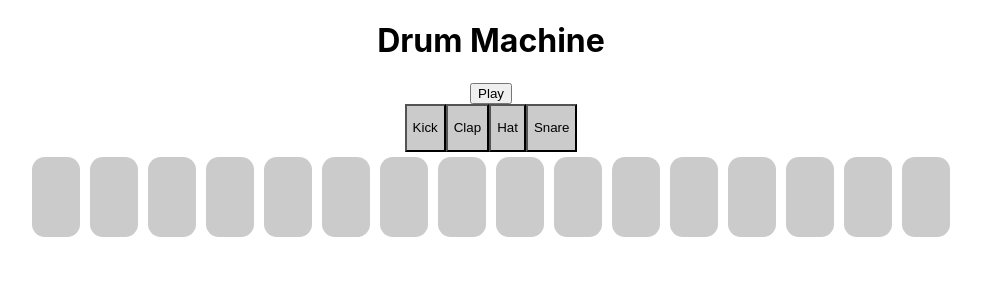
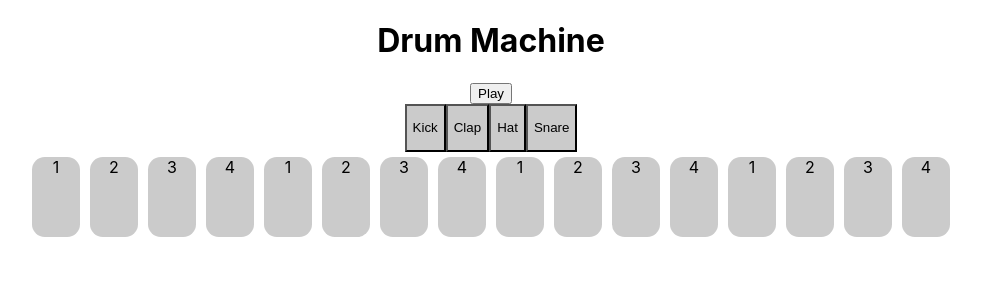
Before and after one commit to 11hkella/musical-grids, a React (Create React App) app in the folder client/: page / in a window 1280 px wide. Shown: the top 300 px of the page, without its empty margins (149-1130 px from the left). Built offline with nearby package versions, Linux system fonts and the light colour scheme.

Commit message:
added beat count to steps

```diff
--- a/client/src/components/Step.jsx
+++ b/client/src/components/Step.jsx
@@ -18,8 +18,12 @@ export default class Step extends Component {
             display: 'inline-block'
         }
 
+        const count = this.props.id % 4 + 1
+
         return (
-            <div style={style} onClick={this.handleClick} ></div>
+            <div style={style} onClick={this.handleClick} >
+                {count}
+            </div>
         )
     }
 }
```
